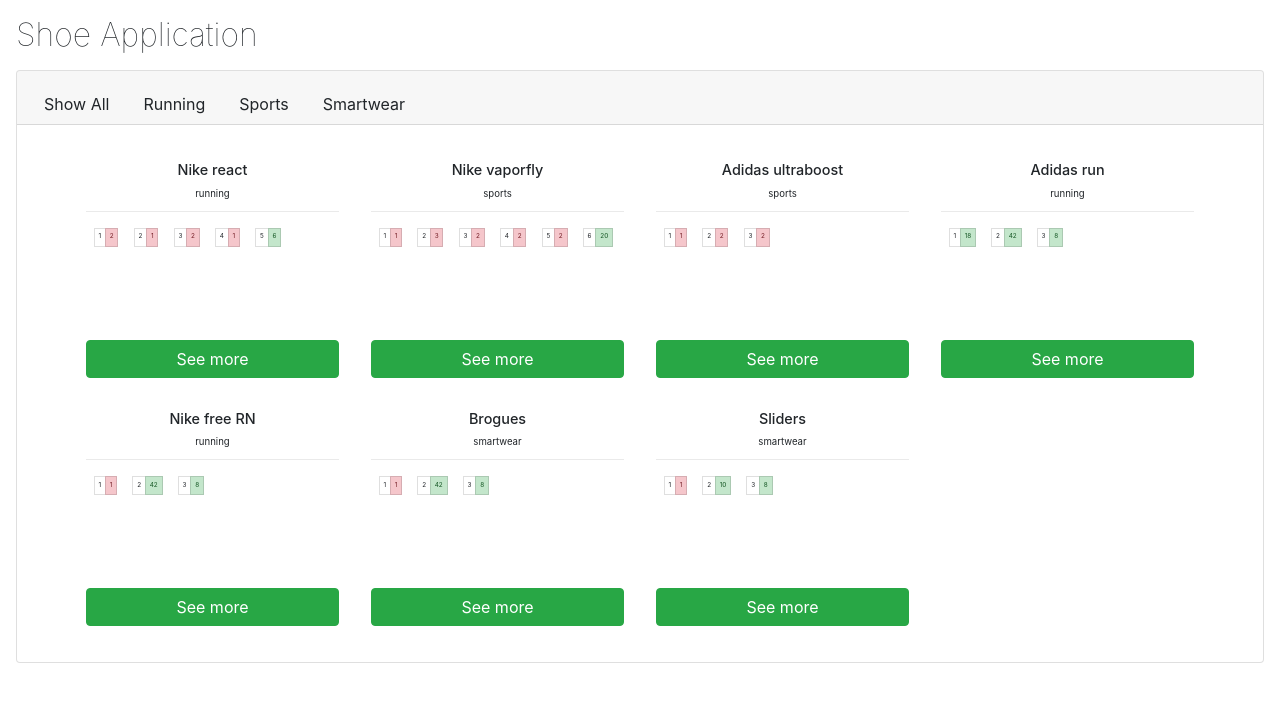
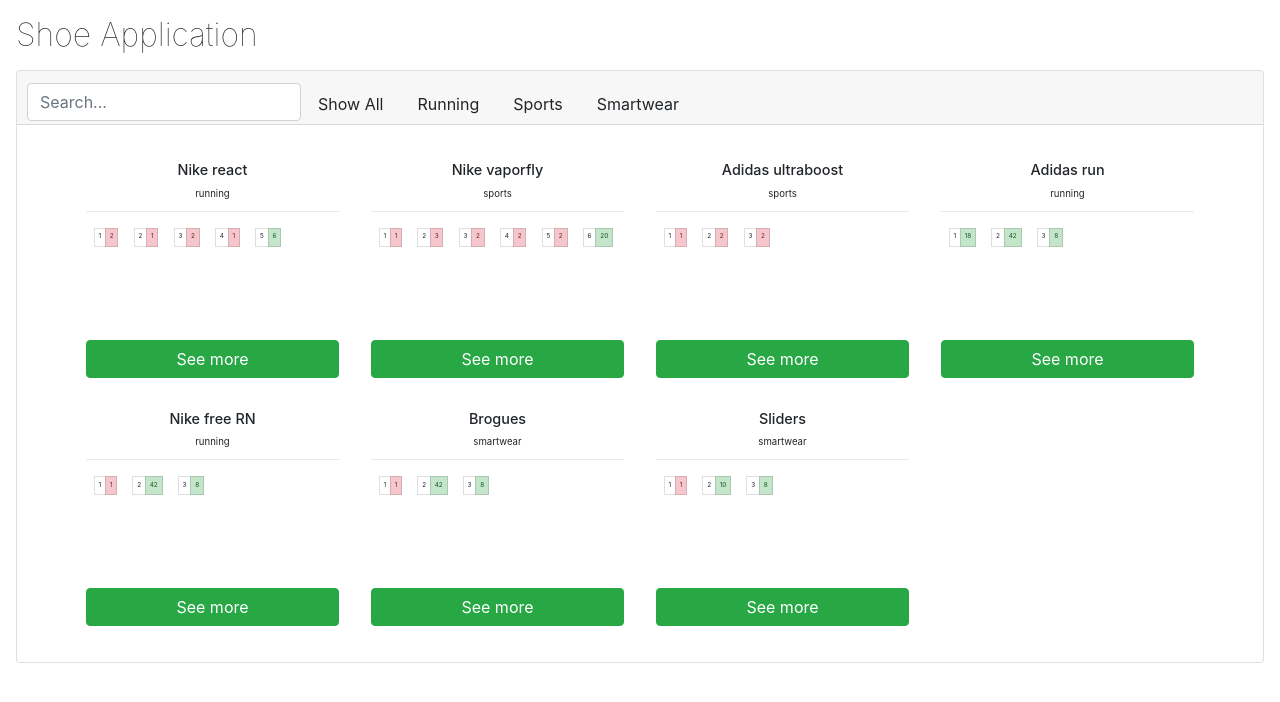
Before and after one commit to craigwh10/Shopping-App, a React (Create React App) app: page / in a window 1280 px wide. Shown: the top 702 px of the page. Built offline with nearby package versions, Linux system fonts and the light colour scheme.

Commit message:
Search Bar added

```diff
--- a/src/components/DivElements/Header.js
+++ b/src/components/DivElements/Header.js
@@ -1,9 +1,15 @@
-import React, { Component } from "react";
+import React, { PureComponent } from "react";
 import "./Header.css";
 import NavLink from "../DivElements/NavLinks";
+import SearchBar from "../DivElements/SearchBar";
 import uuidv4 from "uuid/v4";
 
-class Header extends Component {
+class Header extends PureComponent {
+  state = {
+    searchState: "",
+    length: 0
+  };
+
   handleClick = value => {
     this.props.click(value);
   };
@@ -11,6 +17,13 @@
   clickInternalHandler = props => {
     const uniqueFilterLinks = this.props.unique();
     return uniqueFilterLinks;
+  };
+
+  changeHandler = event => {
+    this.setState({
+      searchState: event.target.value,
+      length: event.target.value.length
+    });
   };
 
   componentDidMount() {
@@ -26,7 +39,15 @@
       <div className="card-header">
         <ul className="nav nav-tabs card-header-tabs">
           <li className="nav-item">
-            <a className="nav-link" onClick={this.props.resetState}>
+            <SearchBar
+              searchState={this.state.searchState}
+              length={this.state.length}
+              changed={event => this.changeHandler(event)}
+              search={this.props.searchChange(this.state.searchState)}
+            />
+          </li>
+          <li className="nav-item">
+            <a href={null} className="nav-link" onClick={this.props.resetState}>
               Show All
             </a>
           </li>
--- a/src/components/DivElements/NavLinks.js
+++ b/src/components/DivElements/NavLinks.js
@@ -5,6 +5,7 @@
   return (
     <li className="nav-item" key={uuidv4()}>
       <a
+        href={null}
         className="nav-link"
         onClick={() => {
           props.handleClick(props.unique);
--- /dev/null
+++ b/src/components/DivElements/SearchBar.js
@@ -0,0 +1,24 @@
+import React from "react";
+
+// Point of this functional component is to take in the state from app as a props
+// and to update the filteredState as keys are inputted.
+
+// Possible complications is needing to:
+// - empty the search bar if clicked on a feature
+
+const searchBar = props => {
+  return (
+    <div className="input-group">
+      <input
+        type="text"
+        placeholder="Search..."
+        className="form-control"
+        aria-label="SearchBar"
+        aria-describedby="basic-addon1"
+        onChange={props.changed}
+      />
+    </div>
+  );
+};
+
+export default searchBar;
--- a/src/components/containers/App.js
+++ b/src/components/containers/App.js
@@ -53,13 +53,16 @@
         }
       ],
       filteredShoes: [],
+      filteredLength: 7,
       filtered: false,
       filteredValue: null,
-      page: false
+      page: false,
+      searchValue: null
     };
     this.clickFilter = this.clickFilter.bind(this);
     this.baseState = this.state;
     this.resetState = this.resetState.bind(this);
+    this.searchHandler = this.searchHandler.bind(this);
   }
 
   resetState = () => {
@@ -76,6 +79,7 @@
   clickFilter = value => {
     this.setState({
       filteredShoes: this.state.shoes.filter(item => item.purpose === value),
+      filteredLength: this.state.filteredShoes.length,
       filtered: true,
       filteredValue: value,
       page: false,
@@ -87,6 +91,22 @@
     this.setState({
       page: true,
       pageShoe: shoe
+    });
+  };
+
+  searchHandler = value => {
+    const lc = value.toLowerCase();
+    const filteredShoes = this.state.shoes.filter(item =>
+      item.name.toLowerCase().includes(lc)
+    );
+    const filteredLength = filteredShoes.length;
+    console.table(filteredShoes);
+    this.setState({
+      searchValue: value,
+      filtered: filteredLength < 7 ? true : false,
+      filteredShoes: filteredShoes,
+      filteredLength: filteredLength,
+      page: false
     });
   };
 
@@ -110,6 +130,7 @@
             click={this.clickFilter}
             resetState={this.resetState}
             unique={this.uniqueHeader}
+            searchChange={this.searchHandler}
           />
           {this.state.page ? (
             <PageGenerator shoeData={this.state.pageShoe} />
```
